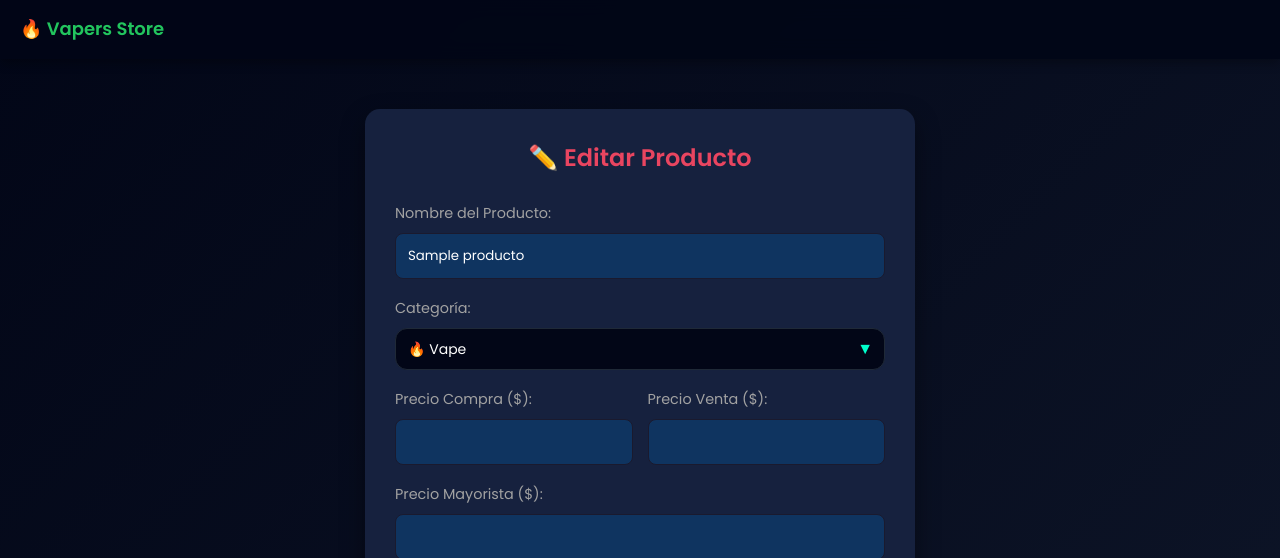
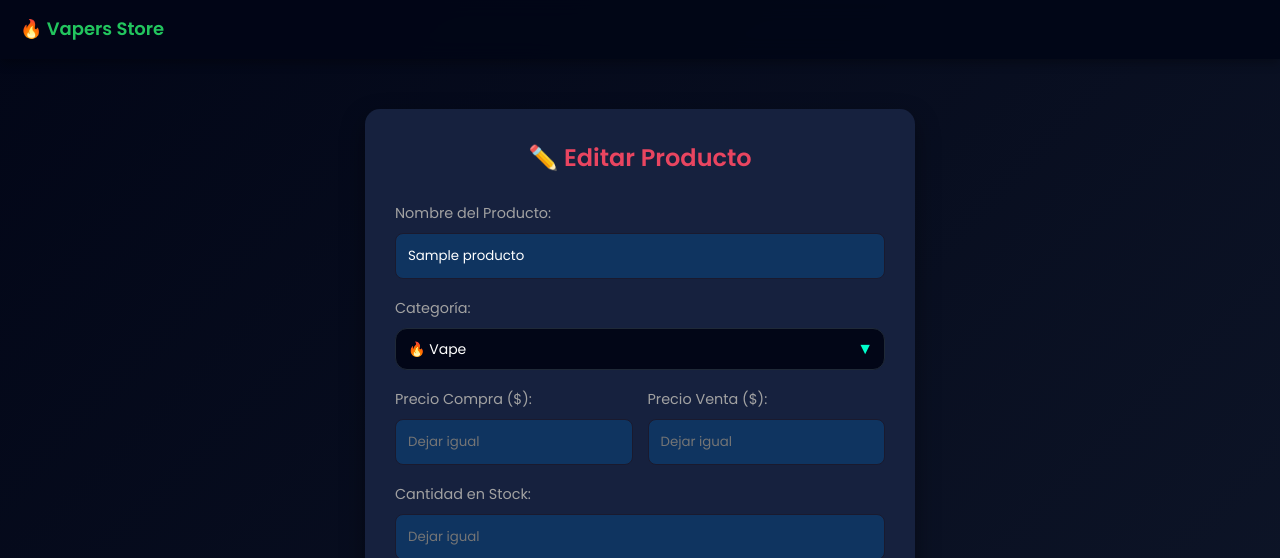
Before and after one commit to carlosarturoyepescelon11-boop/Yepesstore, a Flask app: template templates/editar.html in a window 1280 px wide. Shown: the top 558 px of the page. Run offline with Flask 3, Linux system fonts and the light colour scheme; the template is opened without the code that fills it: most values are stand-ins (such as "Sample title", 1, 10 or a date in 2020); some libraries are stand-ins or nearby versions; grey boxes are pictures that could not be loaded.

Commit message:
Update editar.html

```diff
--- a/templates/editar.html
+++ b/templates/editar.html
@@ -35,39 +35,45 @@
        <div class="form-row">
     <div class="form-group">
         <label>Precio Compra ($):</label>
-                <input type="number" step="0.01" name="precio_compra" value="{{ producto[3] }}" required>
+        <input type="number" step="0.01" name="precio_compra"
+               value="{{ producto[3] }}"
+               placeholder="Dejar igual"
+               formnovalidate>
     </div>
 
     <div class="form-group">
         <label>Precio Venta ($):</label>
-                <input type="number" step="0.01" name="precio_venta" value="{{ producto[4] }}" required>
+        <input type="number" step="0.01" name="precio_venta"
+               value="{{ producto[4] }}"
+               placeholder="Dejar igual"
+               formnovalidate>
     </div>
 </div>
 
-        <div class="form-group">
-            <label>Precio Mayorista ($):</label>
-            <input type="number" step="0.01" name="precio_mayorista" value="{{ producto[5] }}">
-        </div>
+<!-- ❌ ELIMINAMOS PRECIO MAYORISTA -->
 
 <div class="form-group">
     <label>Cantidad en Stock:</label>
-            <input type="number" name="stock" value="{{ producto[6] }}" required>
+    <input type="number" name="stock"
+           value="{{ producto[6] }}"
+           placeholder="Dejar igual"
+           formnovalidate>
 </div>
 
 <!-- 📸 IMAGEN -->
 <div class="form-group">
     <label>Imagen actual:</label><br>
+
     {% if producto[7] %}
         <img src="{{ url_for('static', filename='uploads/' ~ producto[7]) }}"
              style="width:120px; border-radius:10px; margin-bottom:10px;">
     {% else %}
-                <p>Sin imagen</p>
+        <p style="color:#64748b;">📸 Sin imagen</p>
     {% endif %}
 
-            <label>Cambiar imagen:</label>
+    <label>Cambiar imagen (opcional):</label>
     <input type="file" name="imagen" class="file-input">
 </div>
-
         <div class="form-actions">
             <button type="submit" class="btn-save">💾 Guardar Cambios</button>
             <a href="/index" class="btn-cancel">Cancelar</a>
```
Lines whose indentation alone changed are shown as unchanged.
